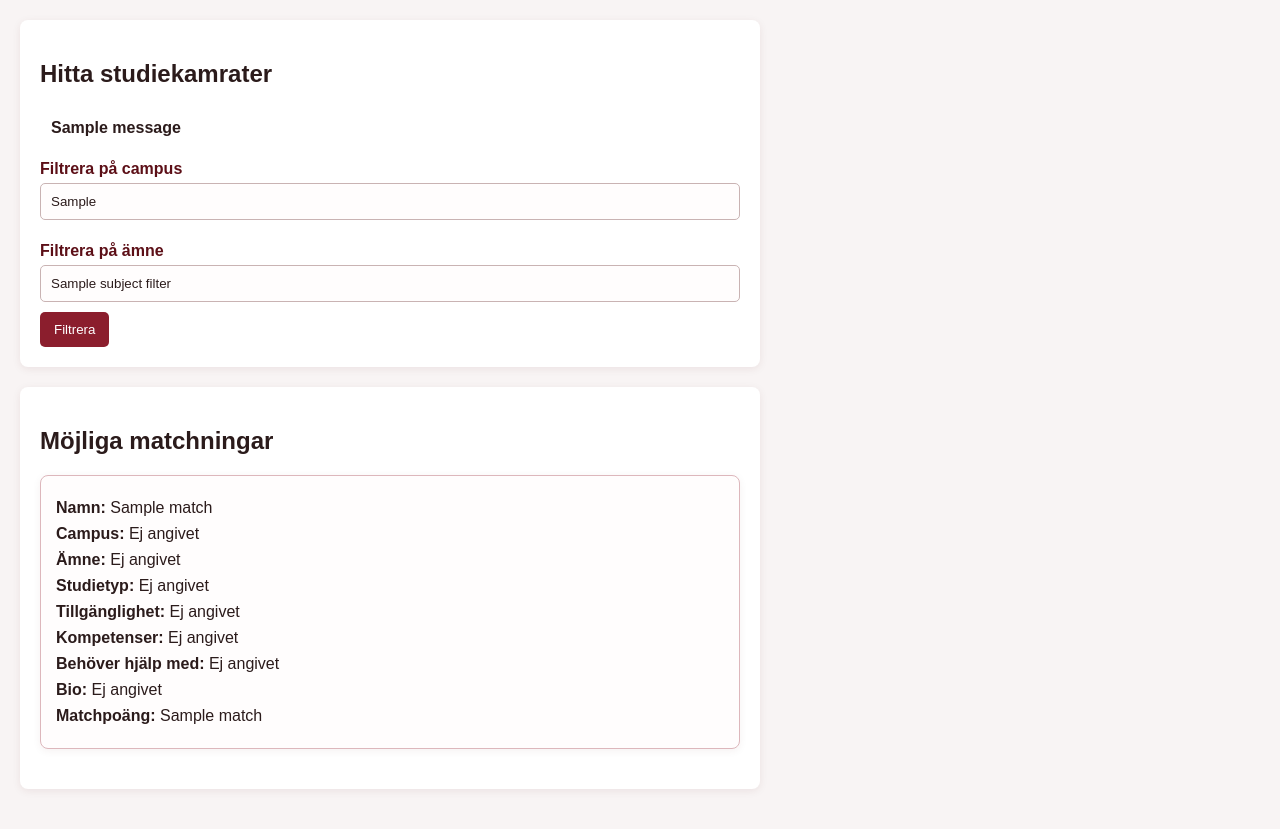
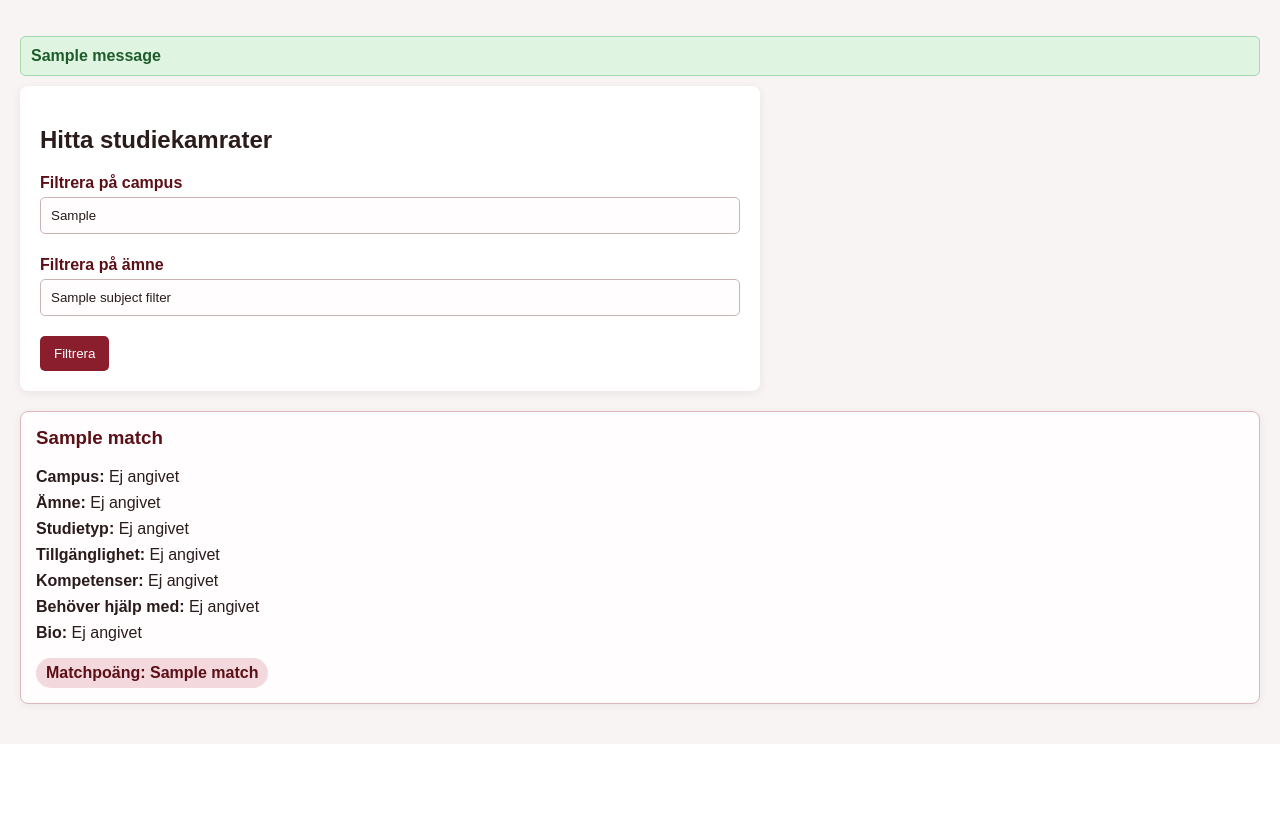
Before and after one commit to Najehnator/StudyBudy, a Flask app: template templates/matches.html in a window 1280 px wide. Shown: the part 105-934 px from the top of the page. After the commit the page ends 816 px from the top, so only its background shows below. Run offline with Flask 3, Linux system fonts and the light colour scheme; the template is opened without the code that fills it: most values are stand-ins (such as "Sample title", 1, 10 or a date in 2020); one stand-in notice (Sample message) is shown; some libraries are stand-ins or nearby versions.

Commit message:
Updatering matches HTML, flashmeddelanden

```diff
--- a/templates/matches.html
+++ b/templates/matches.html
@@ -17,18 +17,18 @@
     </header>
 
     <main>
+        {% with messages = get_flashed_messages(with_categories=true) %}
+            {% if messages %}
+                {% for category, message in messages %}
+                    <p class="flash-message flash-{{ category }}">{{ message }}</p>
+                {% endfor %}
+            {% endif %}
+        {% endwith %}
+
         <section class="card">
             <h2>Hitta studiekamrater</h2>
 
-            {% with messages = get_flashed_messages() %}
-                {% if messages %}
-                    {% for message in messages %}
-                        <p class="flash-message">{{ message }}</p>
-                    {% endfor %}
-                {% endif %}
-            {% endwith %}
-
-            <form method="GET">
+            <form method="GET" class="filter-form">
                 <label for="campus">Filtrera på campus</label>
                 <input type="text" id="campus" name="campus" value="{{ campus_filter }}">
 
@@ -39,9 +39,7 @@
             </form>
         </section>
 
-        <section class="card">
-            <h2>Möjliga matchningar</h2>
-
+        <section class="matches-grid">
             {% if matches %}
                 {% for match in matches %}
                     <div class="match-card">
@@ -49,7 +47,7 @@
                             <img class="profile-image" src="{{ url_for('static', filename='uploads/' + match[9]) }}" alt="Profilbild">
                         {% endif %}
 
-                        <p><strong>Namn:</strong> {{ match[1] }}</p>
+                        <h3>{{ match[1] }}</h3>
                         <p><strong>Campus:</strong> {{ match[2] or 'Ej angivet' }}</p>
                         <p><strong>Ämne:</strong> {{ match[3] or 'Ej angivet' }}</p>
                         <p><strong>Studietyp:</strong> {{ match[4] or 'Ej angivet' }}</p>
@@ -57,11 +55,14 @@
                         <p><strong>Kompetenser:</strong> {{ match[6] or 'Ej angivet' }}</p>
                         <p><strong>Behöver hjälp med:</strong> {{ match[7] or 'Ej angivet' }}</p>
                         <p><strong>Bio:</strong> {{ match[8] or 'Ej angivet' }}</p>
-                        <p><strong>Matchpoäng:</strong> {{ match[10] }}</p>
+
+                        <span class="match-score">Matchpoäng: {{ match[10] }}</span>
                     </div>
                 {% endfor %}
             {% else %}
-                <p>Inga matchningar hittades.</p>
+                <div class="no-matches">
+                    Inga matchningar hittades.
+                </div>
             {% endif %}
         </section>
     </main>
```
